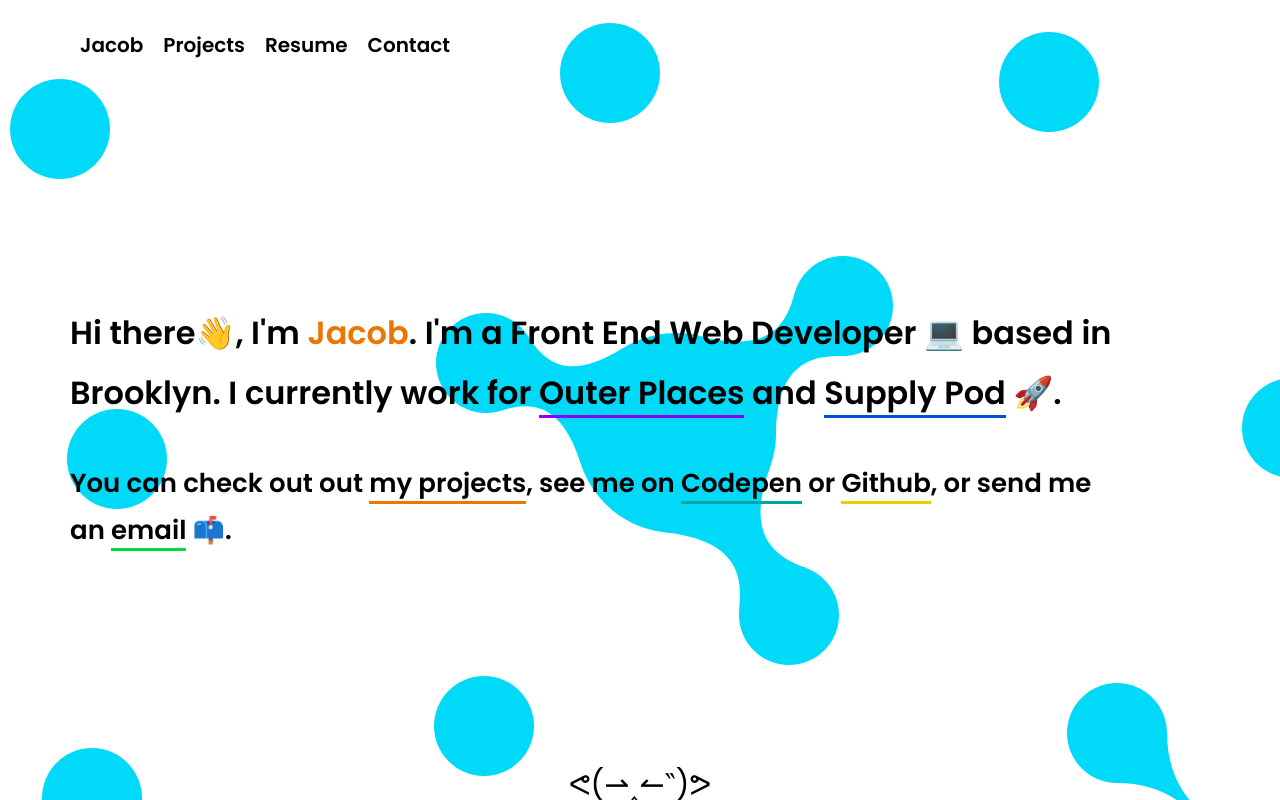
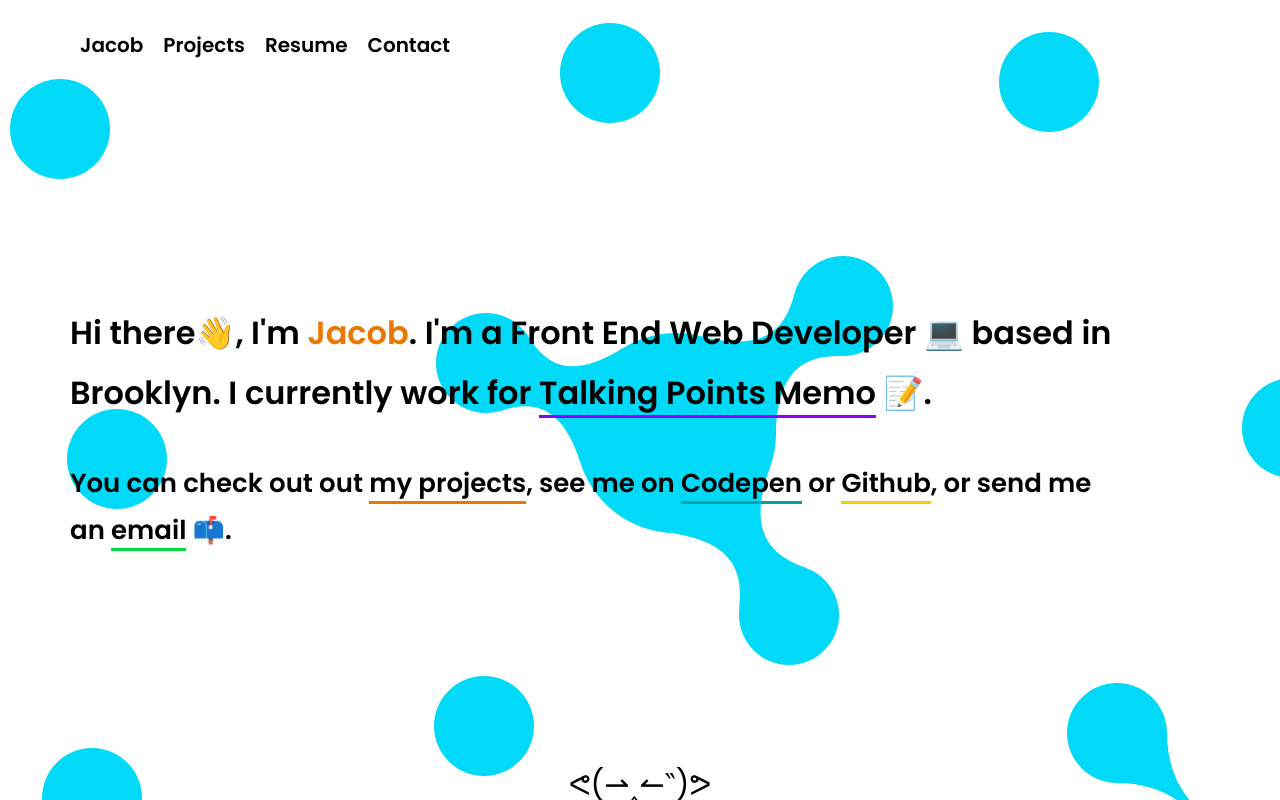
Before and after one commit to jacobph/personalsite, a website: page index.html in a window 1280 px wide. Drawn offline with Linux system fonts and the light colour scheme; files whose address does not match are found by name.

Commit message:
update home page

```diff
--- a/index.html
+++ b/index.html
@@ -37,7 +37,7 @@
   </ul>
 </nav>
     <div class="container main">
-      <h1>Hi there<span class="">👋</span>, I'm <span class="jacob" contenteditable>Jacob</span>. I'm a Front End Web Developer&nbsp;💻 based in Brooklyn. I currently work for <a href="http://www.outerplaces.com/" target="_blank">Outer&nbsp;Places</a> and <a href="https://getsupplypod.com/" target="_blank">Supply&nbsp;Pod</a>&nbsp;🚀.</h1>
+      <h1>Hi there<span class="">👋</span>, I'm <span class="jacob" contenteditable>Jacob</span>. I'm a Front End Web Developer&nbsp;💻 based in Brooklyn. I currently work for <a href="http://www.talkingpointsmemo.com/" target="_blank">Talking Points Memo</a> 📝.</h1>
       <p>You can check out out <a href="projects.html">my&nbsp;projects</a>, see me on <a href="http://codepen.io/ahoy/" target="_blank">Codepen</a> or <a href="https://github.com/jacobph" target="_blank">Github</a>, or send me an&nbsp;<a href="mailto:jacob.patrick.harris@gmail.com">email</a>&nbsp;📫.</p>
     </div>
     <div class="peeking container"> ~(˘▾˘~)</div>
```
